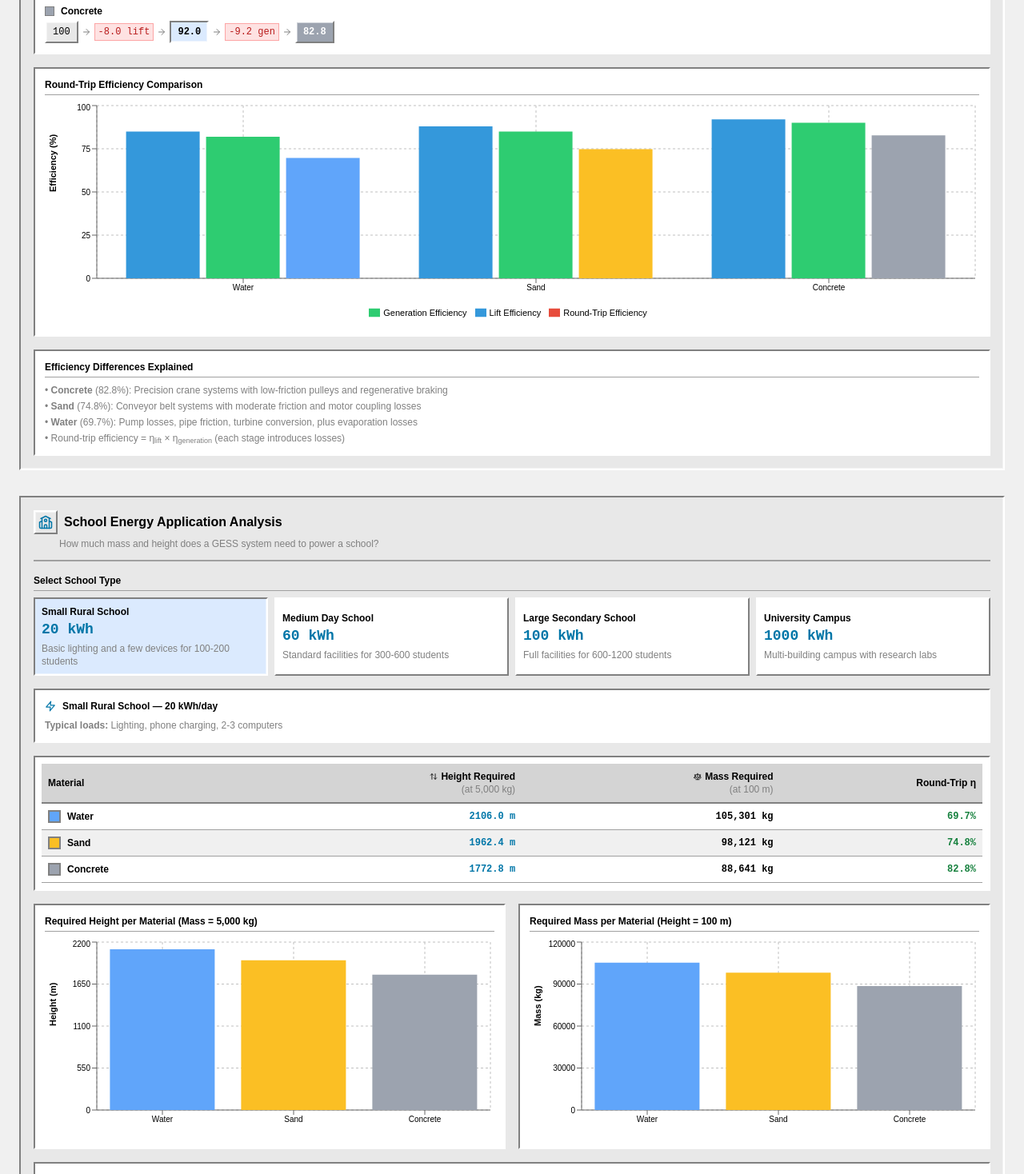
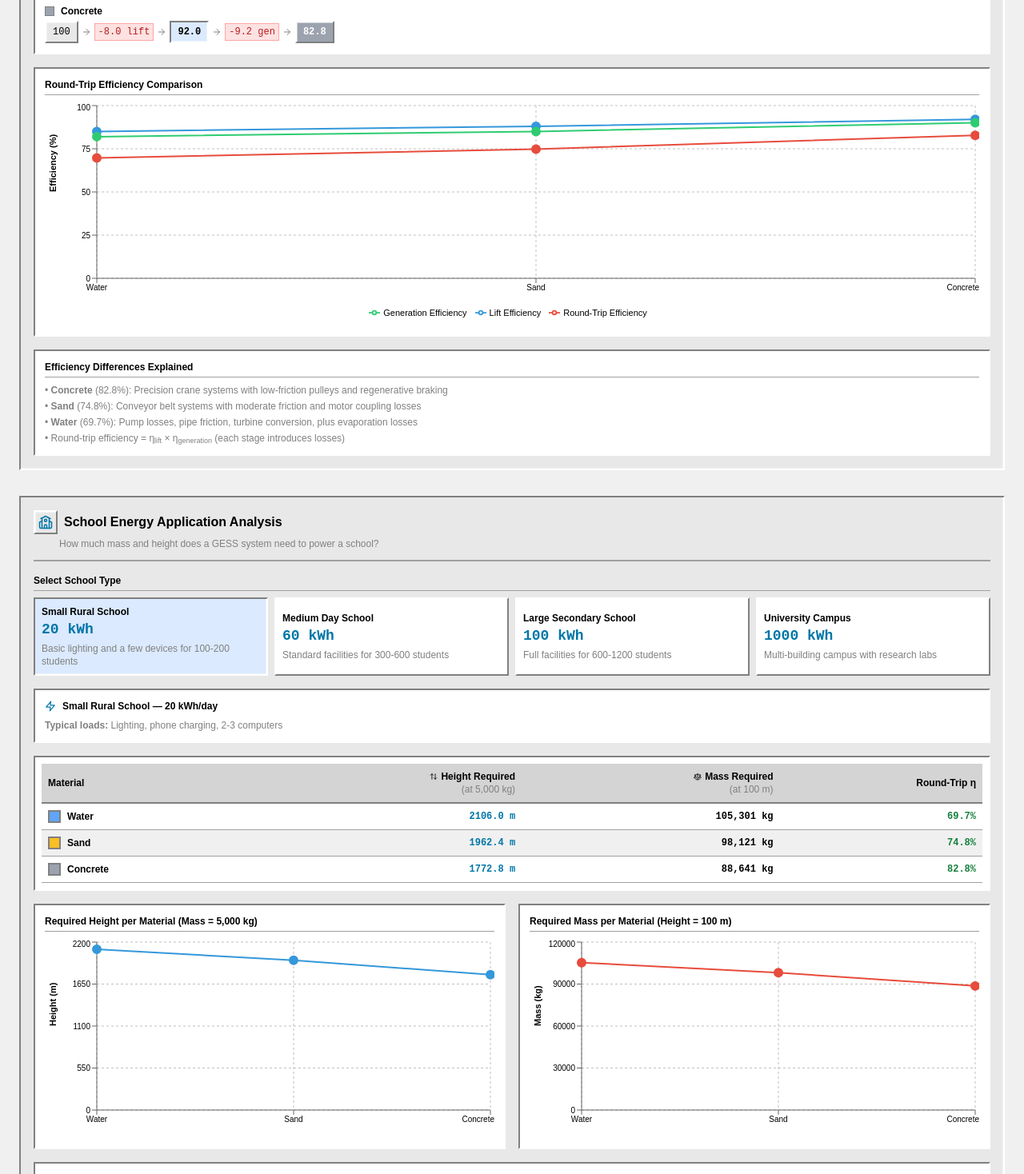
Before and after one commit to ladsontech/GESS, a React (Vite) app: page / in a window 1280 px wide. Shown: the part 2240-3708 px from the top of the page at 80% size. Built offline with nearby package versions, Linux system fonts and the light colour scheme.

Commit message:
feat: add new components for material efficiency comparison and school energy analytics.

```diff
--- a/src/components/EfficiencyComparison.tsx
+++ b/src/components/EfficiencyComparison.tsx
@@ -1,15 +1,14 @@
 import React from 'react';
 import { TrendingUp, ArrowRight } from 'lucide-react';
 import {
-    BarChart,
-    Bar,
+    LineChart,
+    Line,
     XAxis,
     YAxis,
     CartesianGrid,
     Tooltip,
     Legend,
     ResponsiveContainer,
-    Cell,
 } from 'recharts';
 import { generateEfficiencyBreakdownData } from '../utils/calculations';
 
@@ -152,13 +151,13 @@ const EfficiencyComparison: React.FC = () => {
                 })}
             </div>
 
-            {/* Bar Chart Comparison */}
+            {/* Line Chart Comparison */}
             <div className="bg-white panel-sunken p-3">
                 <h3 className="text-xs font-bold text-matlab-text mb-2 pb-1 border-b border-matlab-border">
                     Round-Trip Efficiency Comparison
                 </h3>
                 <ResponsiveContainer width="100%" height={280}>
-                    <BarChart data={data} barGap={8}>
+                    <LineChart data={data}>
                         <CartesianGrid strokeDasharray="3 3" stroke="#C0C0C0" />
                         <XAxis dataKey="material" tick={{ fill: '#000', fontSize: 11 }} />
                         <YAxis
@@ -175,14 +174,10 @@ const EfficiencyComparison: React.FC = () => {
                             formatter={(value: any, name: string) => [`${Number(value).toFixed(1)}%`, name]}
                         />
                         <Legend />
-                        <Bar dataKey="liftEfficiency" name="Lift Efficiency" fill="#3498db" />
-                        <Bar dataKey="generationEfficiency" name="Generation Efficiency" fill="#2ecc71" />
-                        <Bar dataKey="roundTripEfficiency" name="Round-Trip Efficiency" fill="#e74c3c">
-                            {data.map((entry, index) => (
-                                <Cell key={`cell-${index}`} fill={entry.color} />
-                            ))}
-                        </Bar>
-                    </BarChart>
+                        <Line type="monotone" dataKey="liftEfficiency" name="Lift Efficiency" stroke="#3498db" strokeWidth={2} dot={{ r: 5, fill: '#3498db' }} activeDot={{ r: 7 }} />
+                        <Line type="monotone" dataKey="generationEfficiency" name="Generation Efficiency" stroke="#2ecc71" strokeWidth={2} dot={{ r: 5, fill: '#2ecc71' }} activeDot={{ r: 7 }} />
+                        <Line type="monotone" dataKey="roundTripEfficiency" name="Round-Trip Efficiency" stroke="#e74c3c" strokeWidth={2} dot={{ r: 5, fill: '#e74c3c' }} activeDot={{ r: 7 }} />
+                    </LineChart>
                 </ResponsiveContainer>
             </div>
 
--- a/src/components/SchoolEnergyAnalytics.tsx
+++ b/src/components/SchoolEnergyAnalytics.tsx
@@ -1,13 +1,12 @@
 import React, { useState, useMemo } from 'react';
 import { School, ArrowUpDown, Scale, Zap } from 'lucide-react';
 import {
-    BarChart,
-    Bar,
+    LineChart,
+    Line,
     XAxis,
     YAxis,
     CartesianGrid,
     Tooltip,
-    Legend,
     ResponsiveContainer,
 } from 'recharts';
 import { SCHOOL_ENERGY_DEMANDS } from '../data/materials';
@@ -71,8 +70,8 @@ const SchoolEnergyAnalytics: React.FC<SchoolEnergyAnalyticsProps> = ({
                             key={school.name}
                             onClick={() => setSelectedSchoolIndex(idx)}
                             className={`p-2 text-left transition-all ${selectedSchoolIndex === idx
-                                    ? 'bg-blue-100 panel-sunken'
-                                    : 'bg-white panel-raised hover:bg-gray-50'
+                                ? 'bg-blue-100 panel-sunken'
+                                : 'bg-white panel-raised hover:bg-gray-50'
                                 }`}
                         >
                             <div className="text-xs font-semibold text-matlab-text">{school.name}</div>
@@ -162,7 +161,7 @@ const SchoolEnergyAnalytics: React.FC<SchoolEnergyAnalyticsProps> = ({
                         Required Height per Material (Mass = {constantMass.toLocaleString()} kg)
                     </h3>
                     <ResponsiveContainer width="100%" height={250}>
-                        <BarChart data={heightChartData}>
+                        <LineChart data={heightChartData}>
                             <CartesianGrid strokeDasharray="3 3" stroke="#C0C0C0" />
                             <XAxis dataKey="material" tick={{ fill: '#000', fontSize: 11 }} />
                             <YAxis
@@ -175,12 +174,8 @@ const SchoolEnergyAnalytics: React.FC<SchoolEnergyAnalyticsProps> = ({
                                 tick={{ fill: '#000', fontSize: 10 }}
                             />
                             <Tooltip formatter={(value: any) => `${Number(value).toFixed(1)} m`} />
-                            <Bar dataKey="Required Height (m)" fill="#3498db">
-                                {heightChartData.map((entry, index) => (
-                                    <rect key={`cell-${index}`} fill={entry.fill} />
-                                ))}
-                            </Bar>
-                        </BarChart>
+                            <Line type="monotone" dataKey="Required Height (m)" stroke="#3498db" strokeWidth={2} dot={{ r: 5, fill: '#3498db' }} activeDot={{ r: 7 }} />
+                        </LineChart>
                     </ResponsiveContainer>
                 </div>
 
@@ -190,7 +185,7 @@ const SchoolEnergyAnalytics: React.FC<SchoolEnergyAnalyticsProps> = ({
                         Required Mass per Material (Height = {constantHeight} m)
                     </h3>
                     <ResponsiveContainer width="100%" height={250}>
-                        <BarChart data={massChartData}>
+                        <LineChart data={massChartData}>
                             <CartesianGrid strokeDasharray="3 3" stroke="#C0C0C0" />
                             <XAxis dataKey="material" tick={{ fill: '#000', fontSize: 11 }} />
                             <YAxis
@@ -203,12 +198,8 @@ const SchoolEnergyAnalytics: React.FC<SchoolEnergyAnalyticsProps> = ({
                                 tick={{ fill: '#000', fontSize: 10 }}
                             />
                             <Tooltip formatter={(value: any) => `${Number(value).toLocaleString()} kg`} />
-                            <Bar dataKey="Required Mass (kg)" fill="#e74c3c">
-                                {massChartData.map((entry, index) => (
-                                    <rect key={`cell-${index}`} fill={entry.fill} />
-                                ))}
-                            </Bar>
-                        </BarChart>
+                            <Line type="monotone" dataKey="Required Mass (kg)" stroke="#e74c3c" strokeWidth={2} dot={{ r: 5, fill: '#e74c3c' }} activeDot={{ r: 7 }} />
+                        </LineChart>
                     </ResponsiveContainer>
                 </div>
             </div>
```
